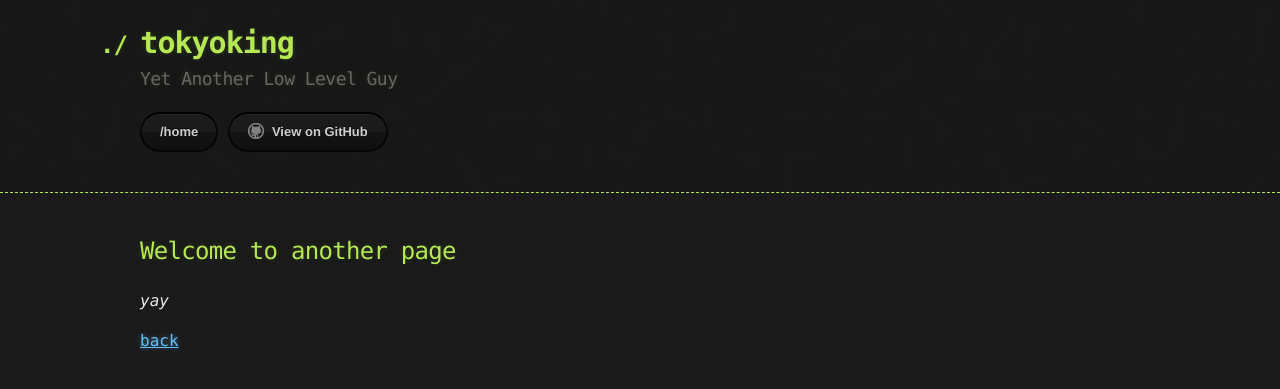
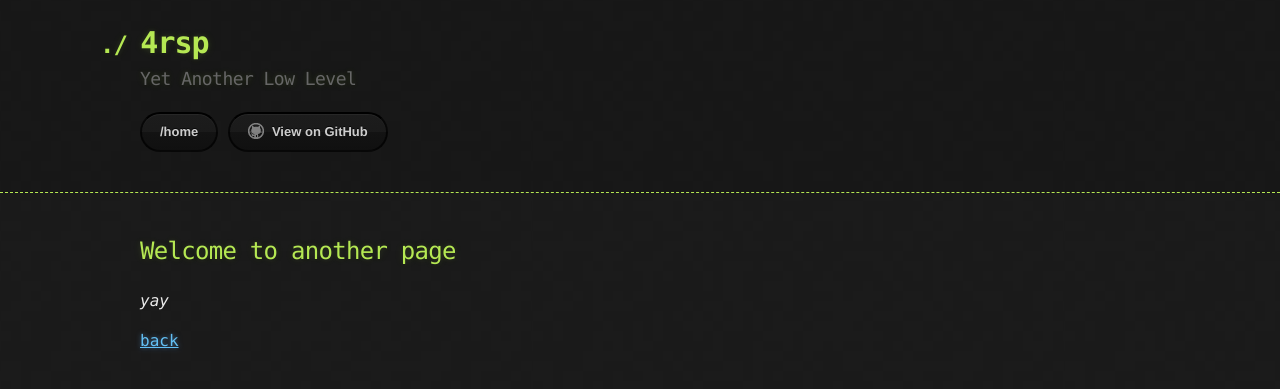
Before and after one commit to 4rsp/4rsp.github.io, a Jekyll site: the page built from another-page.md, in a window 1280 px wide. Shown: the top 389 px of the page. Built offline with Jekyll 4.4.1, drawn with Linux system fonts in a browser that asks for light colours; our own code applies the rules of GitHub Pages for plain Markdown files.

Commit message:
Update _config.yml

```diff
--- a/_config.yml
+++ b/_config.yml
@@ -1,5 +1,5 @@
-title: tokyoking
-description: Yet Another Low Level Guy
+title: 4rsp
+description: Yet Another Low Level
 show_downloads: false
 google_analytics:
 theme: jekyll-theme-hacker
```
